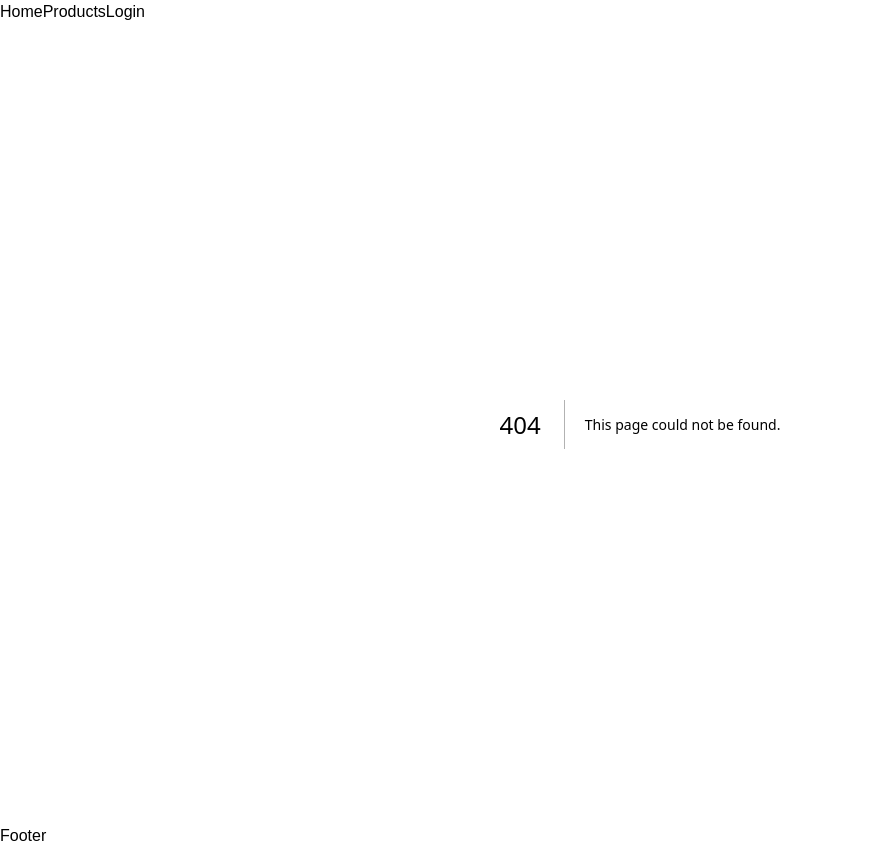
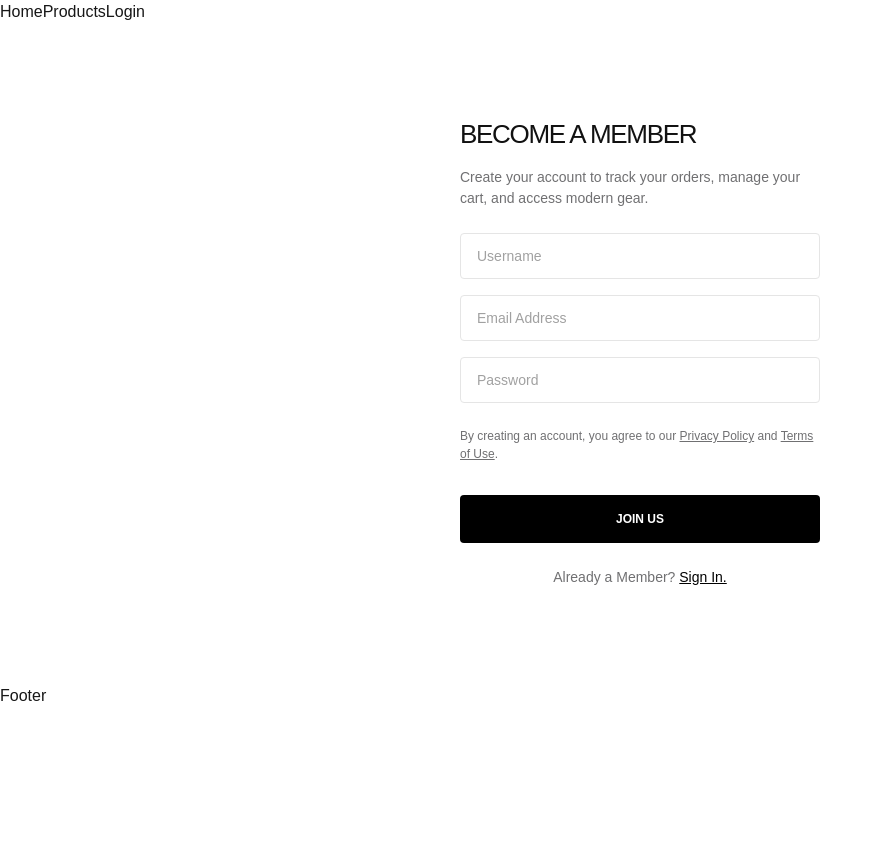
Before and after one commit to Chrizz-coder/online-store-mern, a Next.js app in the folder frontend/: page /register in a window 1280 px wide. Before the commit this address had no page. Shown: the whole page, without its empty margins (0-882 px from the left). After the commit the page ends 800 px from the top, so only its background shows below. Built offline with nearby package versions, Linux system fonts and the light colour scheme.

Commit message:
feat(auth): implement register page UI and submit handling

```diff
--- /dev/null
+++ b/frontend/app/register/page.tsx
@@ -0,0 +1,134 @@
+"use client";
+
+import React, { useState } from "react";
+import Link from "next/link";
+
+export default function RegisterPage() {
+  const [formData, setFormData] = useState({
+    name: "",
+    email: "",
+    password: "",
+  });
+
+  const [loading, setLoading] = useState(false);
+  const [error, setError] = useState("");
+  const [success, setSuccess] = useState("");
+
+  const handleChange = (e: React.ChangeEvent<HTMLInputElement>) => {
+    setFormData({ ...formData, [e.target.name]: e.target.value });
+  };
+  const handleSubmit = async (e: React.FormEvent) => {
+    e.preventDefault();
+    setLoading(true);
+    setError("");
+    setSuccess("");
+    const backendUrl =
+      process.env.NEXT_PUBLIC_API_URL || "http://localhost:5000";
+
+    try {
+      const response = await fetch(`${backendUrl}/api/user/register`, {
+        method: "POST",
+        headers: {
+          "Content-Type": "application/json",
+        },
+        body: JSON.stringify(formData),
+      });
+
+      const data = await response.json();
+      if (!response.ok) {
+        throw new Error(data.message || "Registration Failed");
+      }
+      localStorage.setItem("token", data.token);
+      localStorage.setItem("user", JSON.stringify(data.user));
+      setSuccess("Account created successfully.");
+    } catch (error) {
+      setError(error instanceof Error ? error.message : "Something went Wrong");
+    } finally {
+      setLoading(false);
+    }
+  };
+  return (
+    <main className="w-full bg-white flex items-center justify-center px-4 sm:px-6 py-12 min-h-[calc(100vh-140px)]">
+      <div className="w-full max-w-90 text-left flex flex-col bg-white">
+        <h1 className="text-[26px] text-bold tracking-tighter uppercase font-sans mb-2 leading-none text-[#111111]">
+          Become a Member
+        </h1>
+        {error && (
+          <p className="mb-4 text-sm text-red-600 font-medium">{error}</p>
+        )}
+        {success && (
+          <p className="mb-4 text-sm text-green-600 font-medium">{success}</p>
+        )}
+        <p className="text-sm text-[#707072] leading-normal font-sans mt-3 mb-6">
+          Create your account to track your orders, manage your cart, and access
+          modern gear.
+        </p>
+        <form onSubmit={handleSubmit} className="space-y-4">
+          <div>
+            <input
+              type="text"
+              name="name"
+              required
+              placeholder="Username"
+              value={formData.name}
+              onChange={handleChange}
+              className="w-full px-4 py-3 text-sm border
+              text-black border-[#e5e5e5] rounded-sm bg-white placeholder-neutral-400 focus:outline-none focus:border-black transition-colors"
+            />
+          </div>
+          <div>
+            <input
+              type="email"
+              name="email"
+              required
+              placeholder="Email Address"
+              value={formData.email}
+              onChange={handleChange}
+              className="w-full px-4 py-3 text-sm border
+              text-black border-[#e5e5e5] rounded-sm bg-white placeholder-neutral-400 focus:outline-none focus:border-black transition-colors"
+            />
+          </div>
+          <div>
+            <input
+              type="password"
+              name="password"
+              required
+              placeholder="Password"
+              value={formData.password}
+              onChange={handleChange}
+              className="w-full px-4 py-3 text-sm border
+              text-black border-[#e5e5e5] rounded-sm bg-white placeholder-neutral-400 focus:outline-none focus:border-black transition-colors"
+            />
+          </div>
+          <p className="text-[12px] text-[#707072] leading-normal font-sans pt-2">
+            By creating an account, you agree to our{" "}
+            <a href="#" className="underline hover:text-black">
+              Privacy Policy
+            </a>{" "}
+            and{" "}
+            <a href="#" className="underline hover:text-black">
+              Terms of Use
+            </a>
+            .
+          </p>
+          <button
+            type="submit"
+            className="w-full mt-4 bg-black text-white rounded-sm text-xs font-bold uppercase tracking-normal py-4 active:scale-[0.99]  focus:outline-none transition-colors
+            hover:bg-[#222222]"
+          >
+            Join Us
+          </button>
+        </form>
+        <div className="mt-6 text-center text-sm text-[#707072]">
+          Already a Member?{" "}
+          <Link
+            href="/login"
+            className="text-black underline font-medium hover:text-neutral-700"
+          >
+            Sign In.
+          </Link>
+        </div>
+      </div>
+    </main>
+  );
+}
```
